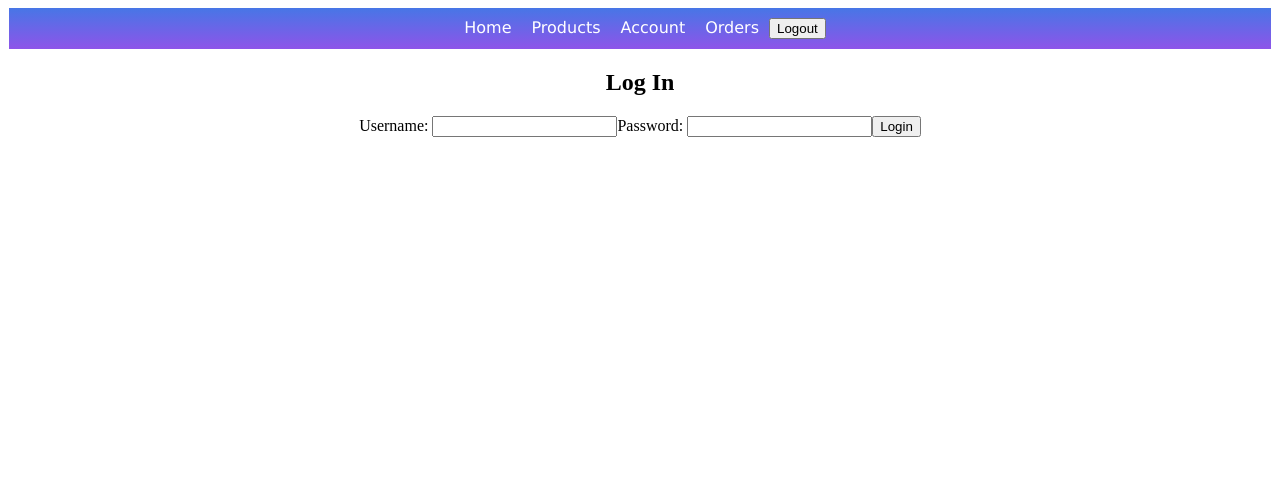
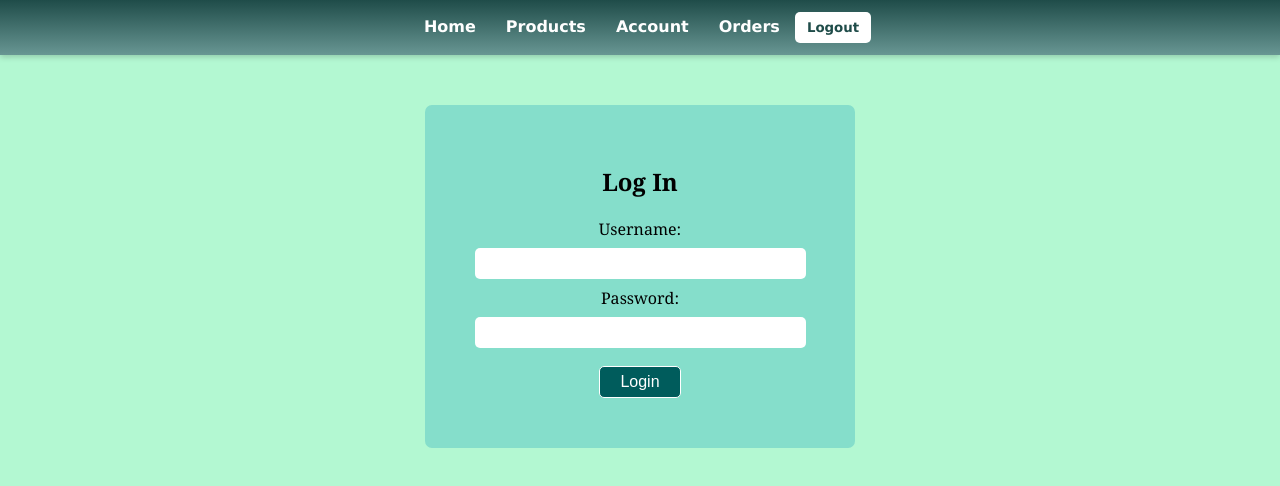
Before and after one commit to austinawhite/Market-Frontend, a React (Vite) app: page /login in a window 1280 px wide. Shown: the top 486 px of the page. Built offline with nearby package versions, Linux system fonts and the light colour scheme; sample sign-in values are in the browser's storage.

Commit message:
added styling to Register and Login

```diff
--- a/src/index.css
+++ b/src/index.css
@@ -1,18 +1,97 @@
 
 .navbar {
-  background: linear-gradient(#4776E6,#8e54e9);
-  padding: 10px;
-  font-family:Verdana, Geneva, Tahoma, sans-serif;
+  background: linear-gradient(#1f4c49, #689693);
+  padding: 12px 20px;
+  font-family: Verdana, Geneva, Tahoma, sans-serif;
   text-align: center;
-  margin: 1px;
+  display: flex;
+  justify-content: center;
+  align-items: center;
+  gap: 12px;
+  box-shadow: 0 2px 6px rgba(0, 0, 0, 0.2);
+  position: sticky;
+  top: 0;
+  z-index: 1000;
 }
 
 .nav-link {
   color: white;
-  padding: 10px;
+  padding: 10px 15px;
   text-decoration: none;
+  border-radius: 5px;
+  transition: background-color 0.2s ease-in-out;
+  font-weight: bold;
 }
 
 .nav-link:hover {
-  color: black;
+  background-color: rgba(255, 255, 255, 0.15);
+  color: #f1f7f4;
 }
+
+.register-container, .login-container {
+  display: block;
+  text-align: center;
+  padding: 40px;
+  background-color: #85decb;
+  width: 350px;
+  margin: auto;
+  margin-top: 50px;
+  border-radius: 7px;
+  font-family: Georgia, serif;
+}
+
+.register-container input, .login-container input {
+  width: 90%;
+  padding: 8px;
+  margin: 8px;
+  border: none;
+  border-radius: 5px;
+  text-align: center;
+}
+
+  button:hover {
+    background-color: #1d99d7;
+    border-color: #022d32;
+  }
+
+.logout-button {
+  background-color: white;
+  color: #1f4c49;
+  border: none;
+  padding: 8px 12px;
+  border-radius: 5px;
+  font-family: Verdana, Geneva, Tahoma, sans-serif;
+  font-weight: bold;
+  cursor: pointer;
+  transition: background-color 0.3s ease;
+}
+
+.logout-button:hover {
+  background-color: #e0e0e0;
+  color: #1f4c49;
+}
+
+  .login-button, .register-button {
+    background-color: #005c5c;
+    color: white;
+    border: 1px solid white;
+    padding: 6px 20px;
+    font-size: 16px;
+    margin: 10px;
+    border-radius: 5px;
+  }
+
+body {
+  background-color: #b3f8d2;
+  margin: 0;
+  padding: 0;
+}
+
+.account-container {
+  display: block;
+  text-align: center;
+  padding: 40px;
+  margin: auto;
+  margin-top: 50px;
+  border-radius: 7px;
+}
```
